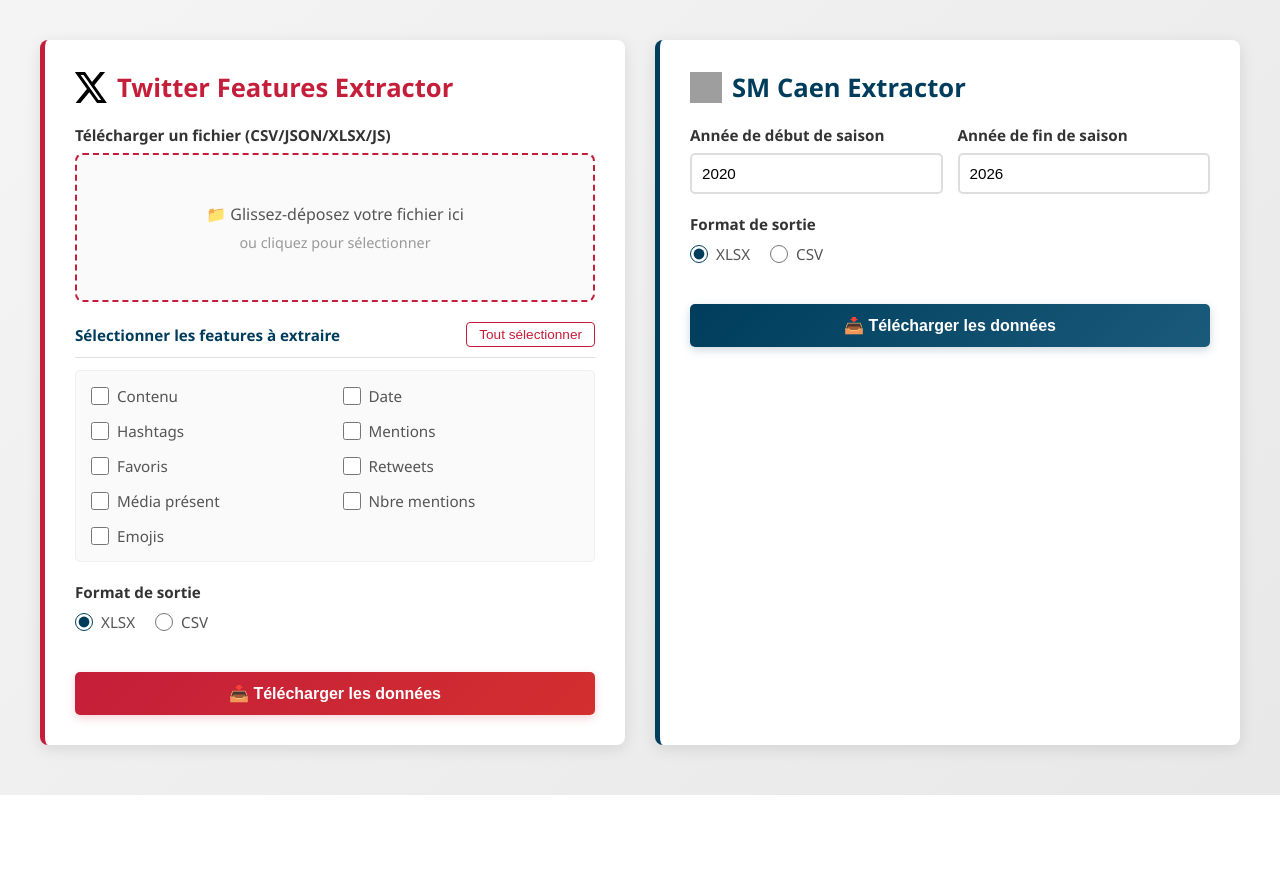
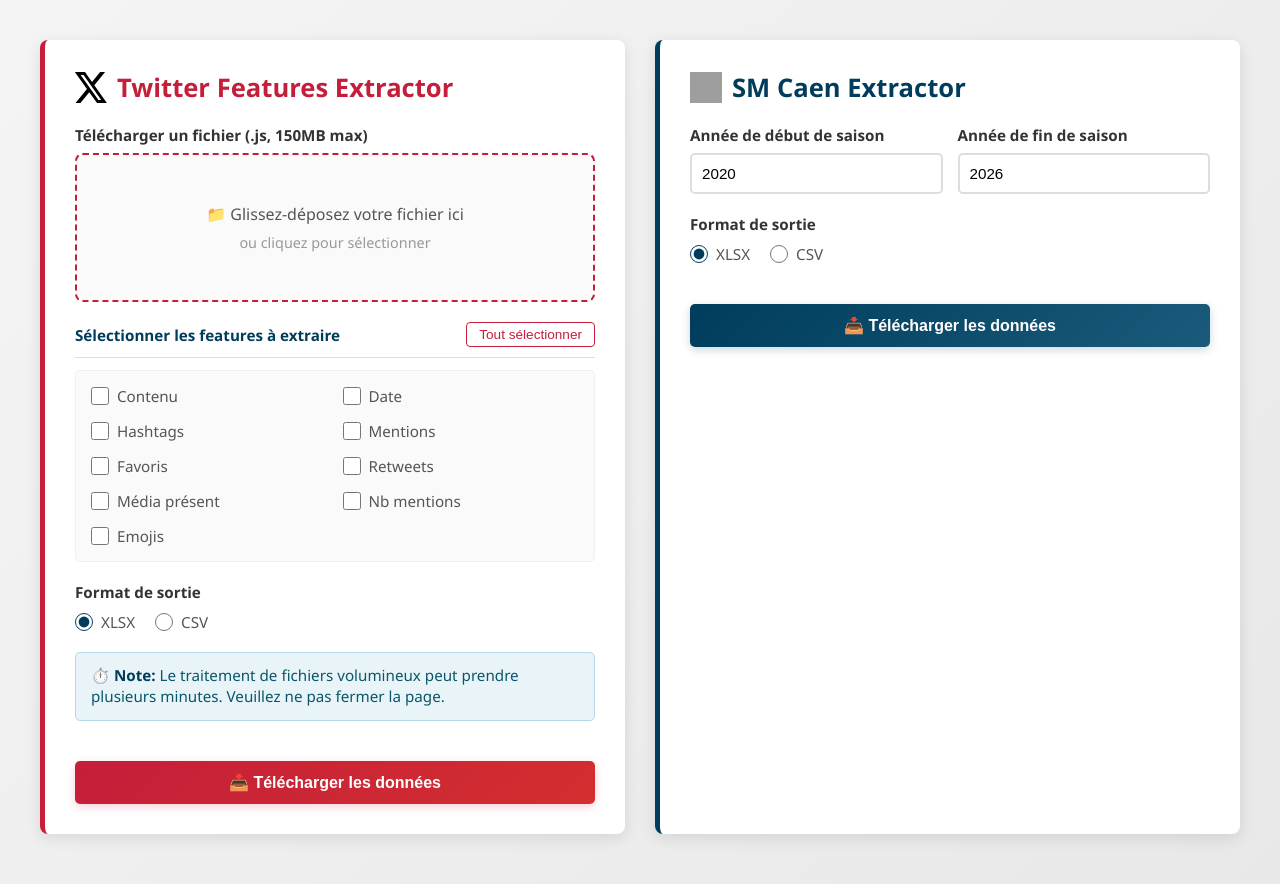
Before and after one commit to Spykonoxize/Twitter-and-SMCaen-Data-Extractor, a Flask app: page / in a window 1280 px wide. Shown: the part 132-1016 px from the top of the page. Before the commit the page ends 927 px from the top, so only its background shows below. Run offline with Flask 3, Linux system fonts and the light colour scheme; grey boxes are pictures that could not be loaded.

Commit message:
feat: add processing time warning on Twitter extraction form

```diff
--- a/static/css/style.css
+++ b/static/css/style.css
@@ -273,6 +273,25 @@
     border-left-color: #003d5c;
 }
 
+.info-note {
+    background: #e8f4f8;
+    border: 1px solid #b3d9e8;
+    border-radius: 5px;
+    padding: 12px 15px;
+    margin-bottom: 20px;
+    color: #0a566a;
+    font-size: 0.95em;
+    line-height: 1.4;
+}
+
+.info-note p {
+    margin: 0;
+}
+
+.info-note strong {
+    color: #003d5c;
+}
+
 .loading {
     display: none;
     text-align: center;
--- a/templates/index.html
+++ b/templates/index.html
@@ -25,7 +25,7 @@
 
                 <form id="twitter-form" enctype="multipart/form-data">
                     <div class="form-group">
-                        <label for="twitter-file">Télécharger un fichier (CSV/JSON/XLSX/JS)</label>
+                        <label for="twitter-file">Télécharger un fichier (.js, 150MB max)</label>
                         <div class="drag-drop-zone" id="twitter-drop-zone">
                             <div class="drag-drop-content">
                                 <p>📁 Glissez-déposez votre fichier ici</p>
@@ -35,7 +35,7 @@
                                 type="file"
                                 id="twitter-file"
                                 name="file"
-                                accept=".csv,.json,.xlsx,.xls,.js"
+                                accept=".js"
                                 required
                             >
                         </div>
@@ -125,7 +125,7 @@
                                     value="mention_count"
                                     class="twitter-checkbox"
                                 >
-                                <label for="mention_count">Nbre mentions</label>
+                                <label for="mention_count">Nb mentions</label>
                             </div>
                             <div class="checkbox-item">
                                 <input
@@ -163,6 +163,10 @@
                                 <label for="twitter-csv">CSV</label>
                             </div>
                         </div>
+                    </div>
+
+                    <div class="info-note">
+                        <p>⏱️ <strong>Note:</strong> Le traitement de fichiers volumineux peut prendre plusieurs minutes. Veuillez ne pas fermer la page.</p>
                     </div>
 
                     <button type="submit">📥 Télécharger les données</button>
```
